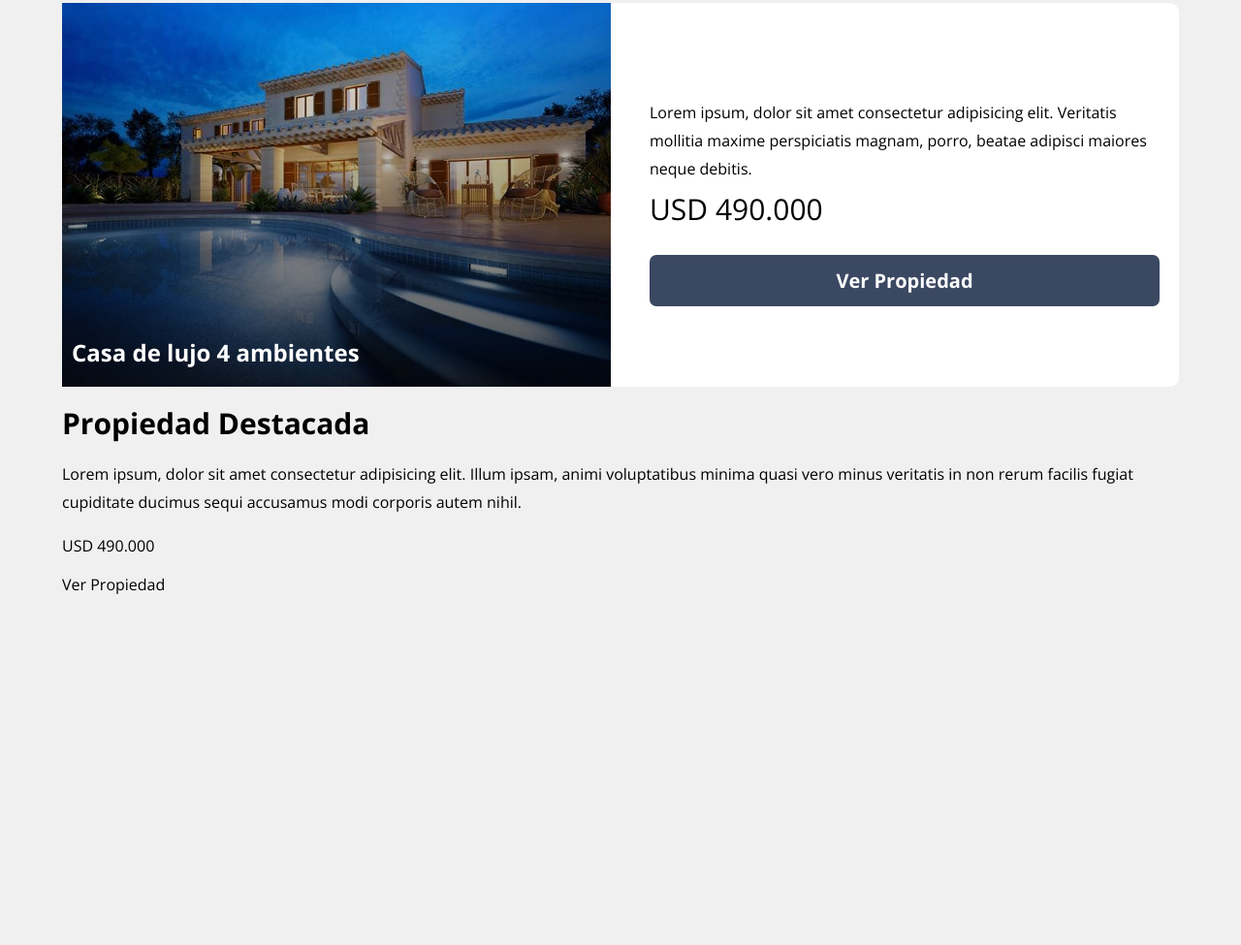
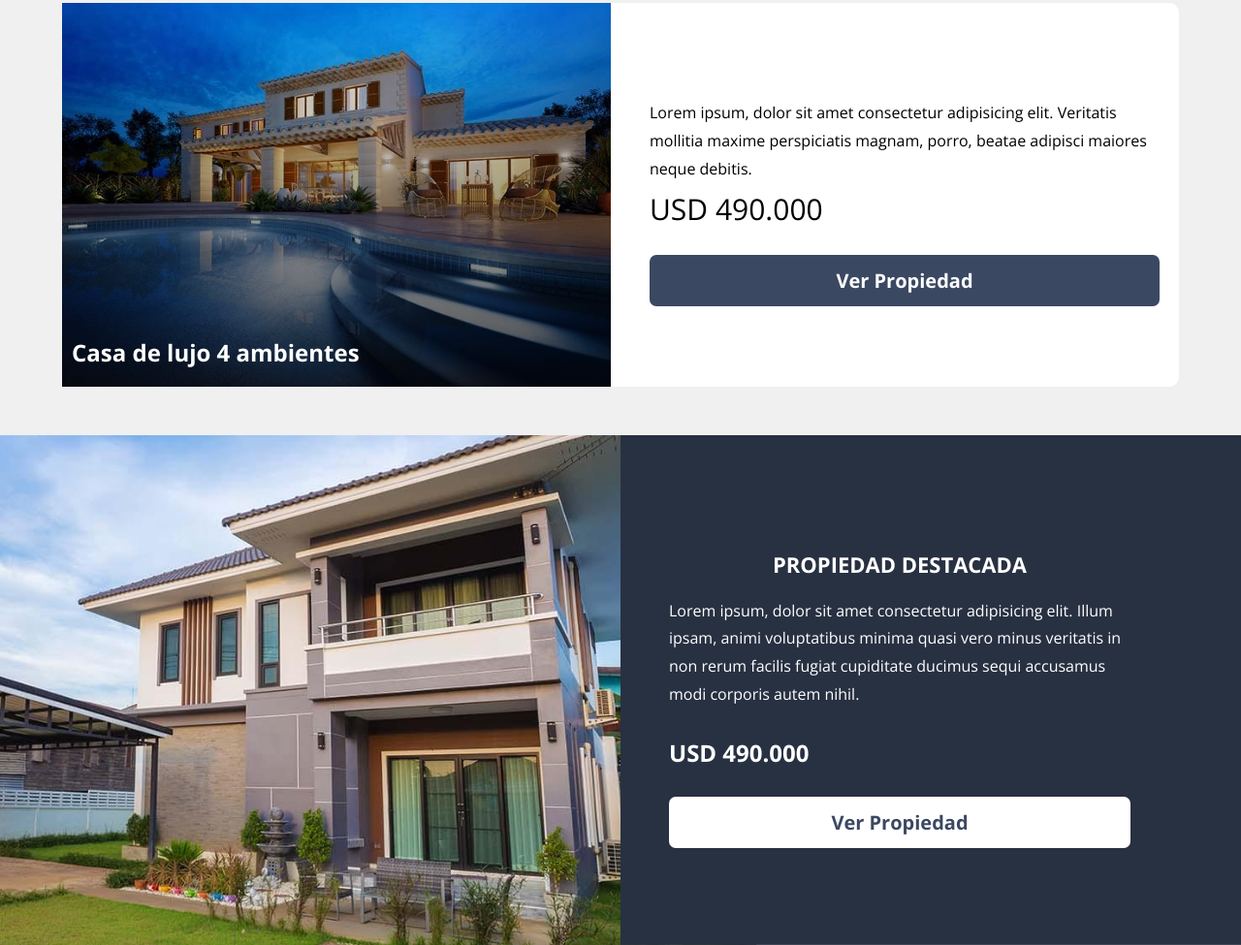
Before and after one commit to MartinezFabian/HomeSalesWebsite, a website: page index.html in a window 1280 px wide. Shown: the part 2916-3891 px from the top of the page at 97% size. Before the commit the page ends 3530 px from the top, so only its background shows below. Drawn offline with nearby package versions, Linux system fonts and the light colour scheme.

Commit message:
Add styles to the featured property section

```diff
--- a/src/scss/app.scss
+++ b/src/scss/app.scss
@@ -1,3 +1,4 @@
 @use "base";
 @use "ui/header";
 @use "ui/properties";
+@use "ui/featured-property";
--- /dev/null
+++ b/src/scss/ui/featured-property/_featured-property.scss
@@ -0,0 +1,78 @@
+@use "../../base/variables" as v;
+@use "../../base/mixins" as m;
+
+.featured-property {
+  margin-top: 5rem;
+
+  background-image: linear-gradient(
+      to bottom,
+      transparent 0%,
+      transparent 50%,
+      darken(v.$primary-color, 10%) 50%,
+      darken(v.$primary-color, 10%) 100%
+    ),
+    url(../img/destacada.jpg);
+
+  background-size: 100%, cover;
+  background-position: center, -50rem -30rem;
+  background-repeat: no-repeat;
+
+  @media (min-width: 600px) {
+    background-position: center, 0rem -13rem;
+  }
+
+  @include m.desktop {
+    background-image: linear-gradient(
+        to right,
+        transparent 0%,
+        transparent 50%,
+        darken(v.$primary-color, 10%) 50%,
+        darken(v.$primary-color, 10%) 100%
+      ),
+      url(../img/destacada.jpg);
+
+    background-position: center, -50rem center;
+  }
+
+  &__grid {
+    display: grid;
+    grid-template-rows: 1fr 1fr;
+
+    @include m.desktop {
+      grid-template-rows: unset;
+      grid-template-columns: 1fr 1fr;
+    }
+  }
+
+  &__content {
+    grid-row: 2 / 3;
+    padding: 2rem;
+
+    @include m.desktop {
+      grid-column: 2 / 3;
+      padding: 10rem 5rem;
+    }
+  }
+
+  &__heading {
+    color: v.$white;
+    text-transform: uppercase;
+    text-align: center;
+    font-size: 2.2rem;
+  }
+
+  &__text {
+    color: v.$white;
+  }
+
+  &__price {
+    color: v.$white;
+    font-weight: 700;
+    font-size: 2.4rem;
+  }
+
+  &__link {
+    @include m.button(v.$white, v.$primary-color);
+    display: block;
+  }
+}
--- /dev/null
+++ b/src/scss/ui/featured-property/_index.scss
@@ -0,0 +1 @@
+@forward "featured-property";
```
Also changed, not shown: build/css/app.css.
